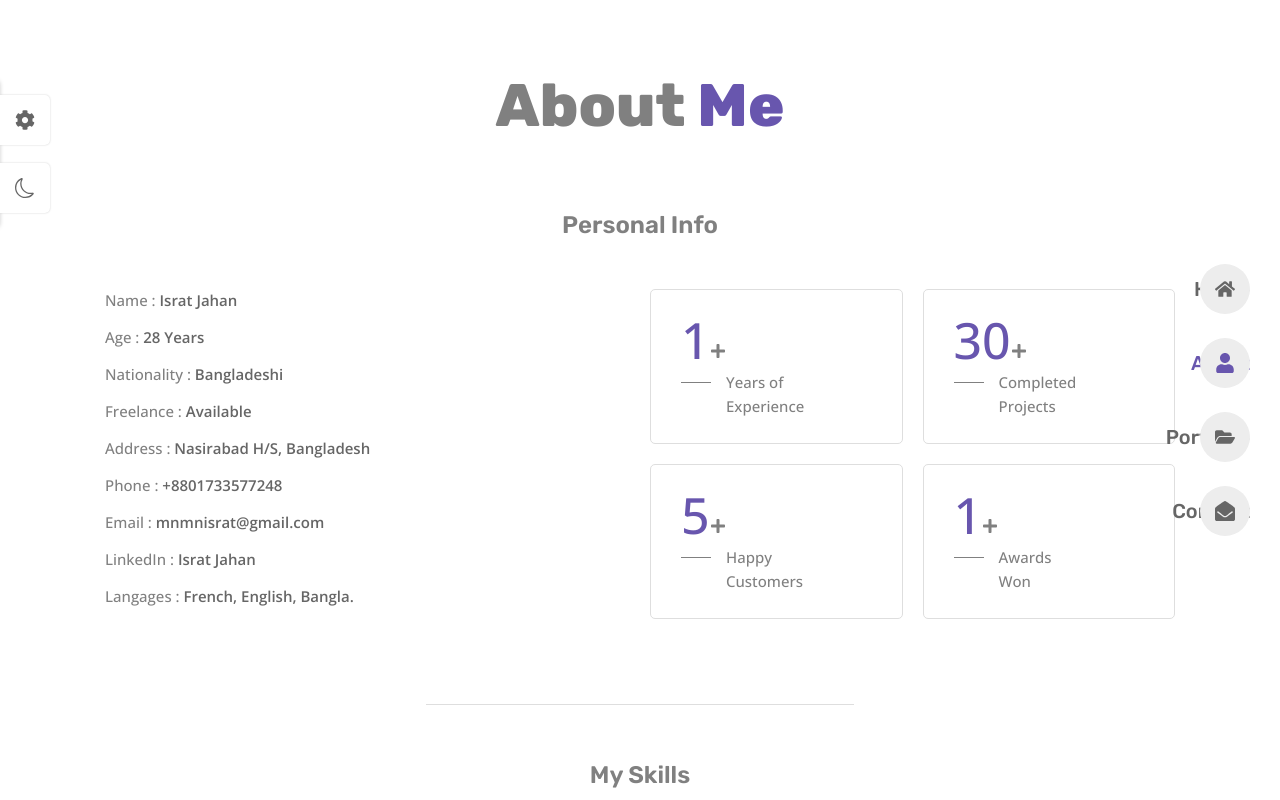
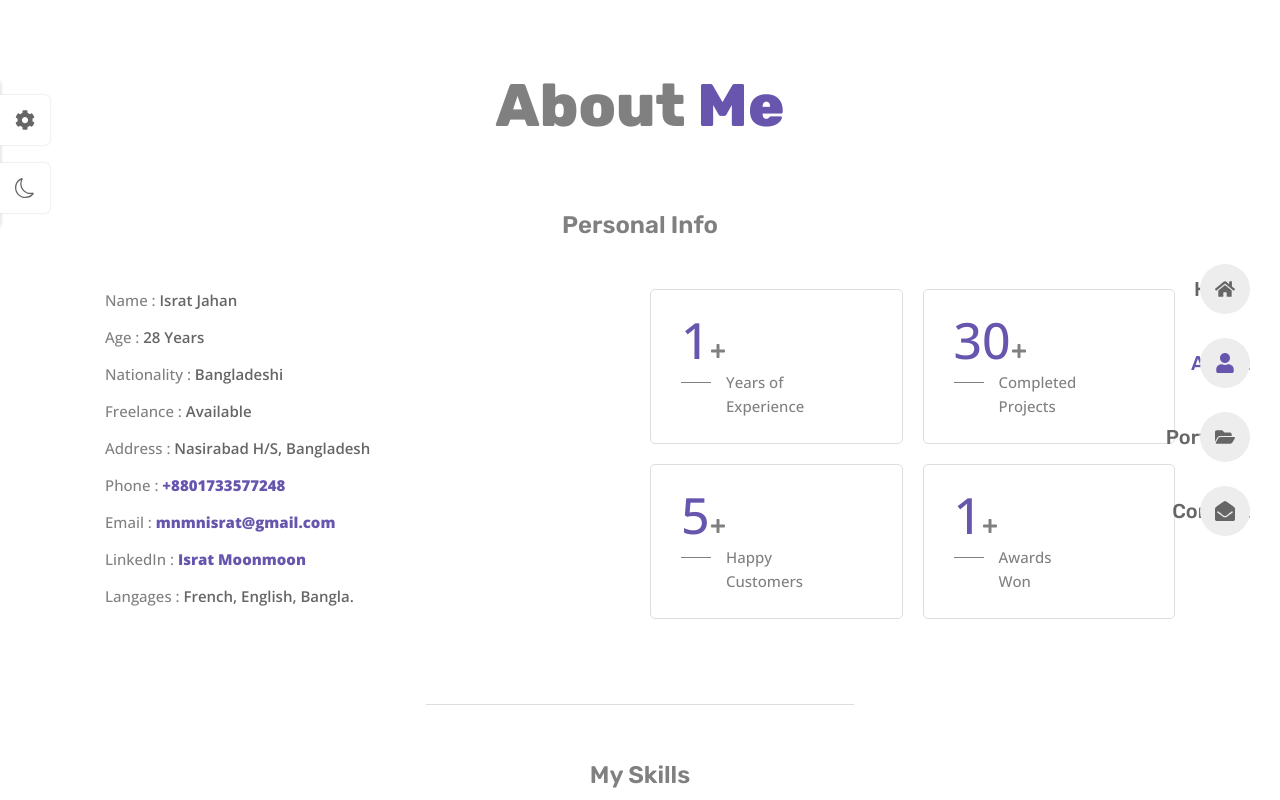
Before and after one commit to isratjmn/portfolio, a React (Vite) app: page /about in a window 1280 px wide. Shown: the top 800 px of the page. Built offline with nearby package versions, Linux system fonts and the light colour scheme.

Commit message:
Some Modification

```diff
--- a/package.json
+++ b/package.json
@@ -11,6 +11,7 @@
   },
   "dependencies": {
     "@emailjs/browser": "^3.11.0",
+    "aos": "^2.3.4",
     "framer-motion": "^10.12.18",
     "html-react-parser": "^4.0.0",
     "localforage": "^1.10.0",
@@ -19,9 +20,11 @@
     "react-circular-progressbar": "^2.1.0",
     "react-countup": "^6.4.2",
     "react-dom": "^18.2.0",
+    "react-helmet": "^6.1.0",
     "react-icons": "^4.10.1",
     "react-loader-spinner": "^5.3.4",
     "react-particles": "^2.10.1",
+    "react-reveal": "^1.2.2",
     "react-router-dom": "^6.14.0",
     "react-spinners": "^0.13.8",
     "react-toastify": "^9.1.3",
--- a/src/data.jsx
+++ b/src/data.jsx
@@ -5,7 +5,6 @@ import {
 	FaEnvelopeOpen,
 	FaBriefcase,
 	FaGraduationCap,
-	FaCode,
 } from "react-icons/fa";
 import { FiFileText, FiUser, FiExternalLink } from "react-icons/fi";
 
@@ -84,19 +83,43 @@ export const personalInfo = [
 	{
 		id: 6,
 		title: "Phone : ",
-		description: "+8801733577248",
+		description: (
+			<a
+				href="tel:+8801733577248"
+				style={{ color: "hsl(252, 35%, 51%)", fontWeight: "700" }}
+				target="blank"
+			>
+				+8801733577248
+			</a>
+		),
 	},
 
 	{
 		id: 7,
 		title: "Email : ",
-		description: "mnmnisrat@gmail.com",
+		description: (
+			<a
+				href="mailto:mnmnisrat@gmail.com"
+				style={{ color: "hsl(252, 35%, 51%)", fontWeight: "700" }}
+				target="blank"
+			>
+				mnmnisrat@gmail.com
+			</a>
+		),
 	},
 
 	{
 		id: 8,
 		title: "LinkedIn : ",
-		description: "Israt Jahan",
+		description: (
+			<a
+				href="https://www.linkedin.com/in/israt-moonmoon-92a06542/"
+				style={{ color: "hsl(252, 35%, 51%)", fontWeight: "700" }}
+				target="blank"
+			>
+				Israt Moonmoon
+			</a>
+		),
 	},
 
 	{
@@ -220,8 +243,6 @@ export const skills = [
 	},
 ];
 
-
-
 export const themes = [
 	{
 		id: 1,
--- a/src/pages/Contact/Contact.jsx
+++ b/src/pages/Contact/Contact.jsx
@@ -41,7 +41,6 @@ const Contact = () => {
 				Get In<span> Touch</span>
 			</h2>
 			<div className="contactContainer container grid">
-
 				<div className="contactData">
 					<h2 className="contactTitle">Don't be Shy!!</h2>
 					<p className="contactDesc">
@@ -62,7 +61,16 @@ const Contact = () => {
 							<div>
 								<h1 className="infoTitle">Email Me: </h1>
 								<h4 className="infoDesc">
-									mnmnisrat@gmail.com
+									<a
+										href="mailto:jamilakterup@gmail.com"
+										style={{
+											color: "hsl(252, 35%, 51%)",
+											fontWeight: "700",
+										}}
+										target="blank"
+									>
+										mnmnisrat@gmail.com
+									</a>
 								</h4>
 							</div>
 						</div>
@@ -70,7 +78,18 @@ const Contact = () => {
 							<BsPhoneVibrate className="infoIcon" />
 							<div>
 								<h1 className="infoTitle">Call Me: </h1>
-								<h4 className="infoDesc">+8801733577248</h4>
+								<h4 className="infoDesc">
+									<a
+										href="tel:+8801790-398719"
+										style={{
+											color: "hsl(252, 35%, 51%)",
+											fontWeight: "700",
+										}}
+										target="blank"
+									>
+										+8801733577248
+									</a>
+								</h4>
 							</div>
 						</div>
 					</div>
@@ -83,7 +102,7 @@ const Contact = () => {
 							<FaFacebookF />
 						</a>
 						<a
-							href="https://www.facebook.com/moonmoon.israt/"
+							href="https://twitter.com/mnisrat_j"
 							className="contactSocial-links"
 						>
 							<FaTwitter />
--- a/src/pages/Home/Home.jsx
+++ b/src/pages/Home/Home.jsx
@@ -4,8 +4,7 @@ import ParticlesContainer from "../../components/ParticlesContainer";
 import Resume from "../../assets/Resume.pdf";
 import { FaDownload } from "react-icons/fa";
 import { TypeAnimation } from "react-type-animation";
-import { Rings } from  'react-loader-spinner'
-
+import { Rings } from "react-loader-spinner";
 import "./Home.css";
 
 const Home = () => {
@@ -24,11 +23,10 @@ const Home = () => {
 			{loading ? (
 				<div className="spinnerContainer">
 					<Rings
-
 						color="#6a0dad"
 						height={180}
 						width={180}
-						ariaLabel='loading'
+						ariaLabel="loading"
 					/>
 				</div>
 			) : (
```
Also changed, not shown: 1 other file (tests, documents, lock files or other folders).
